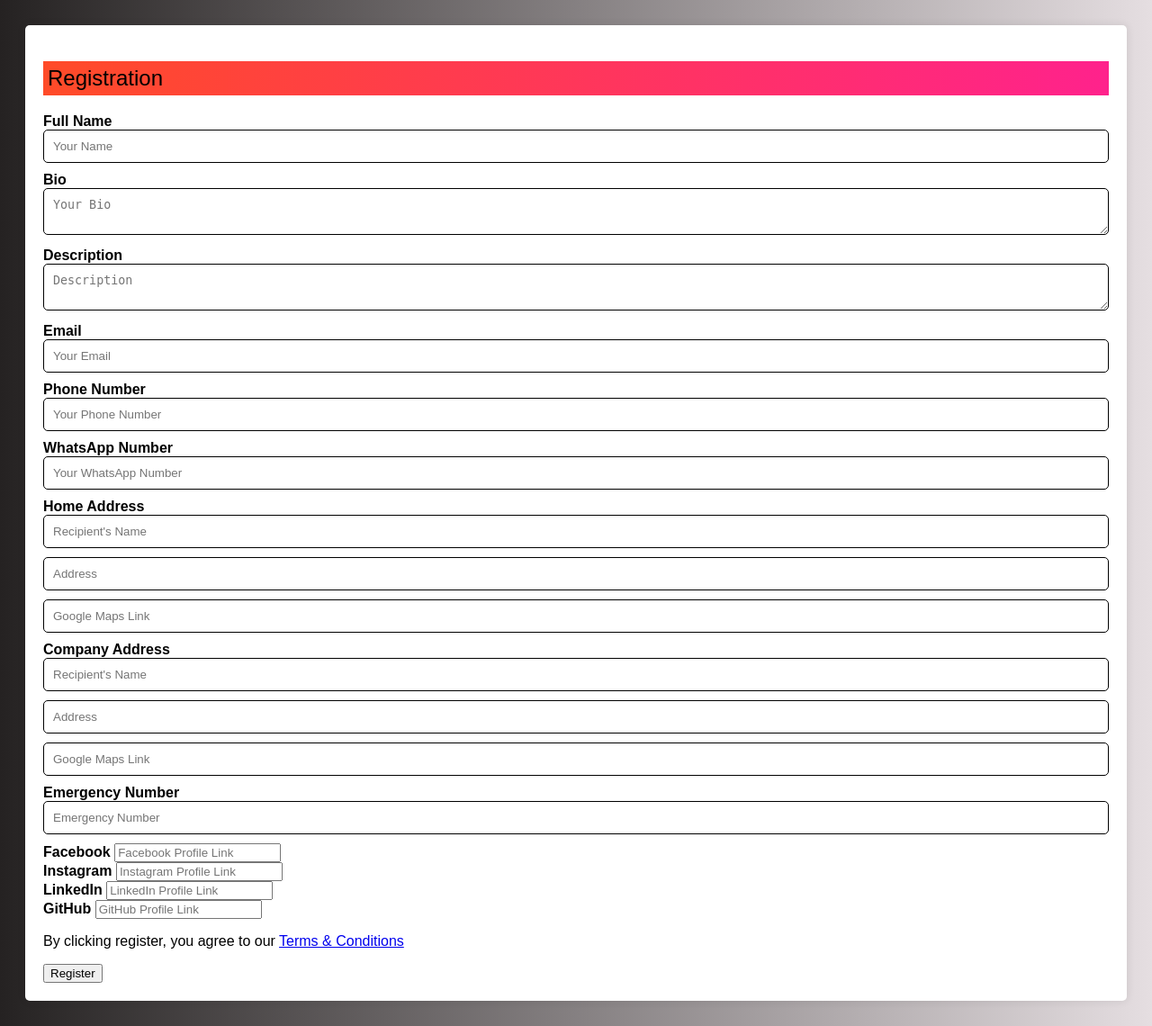
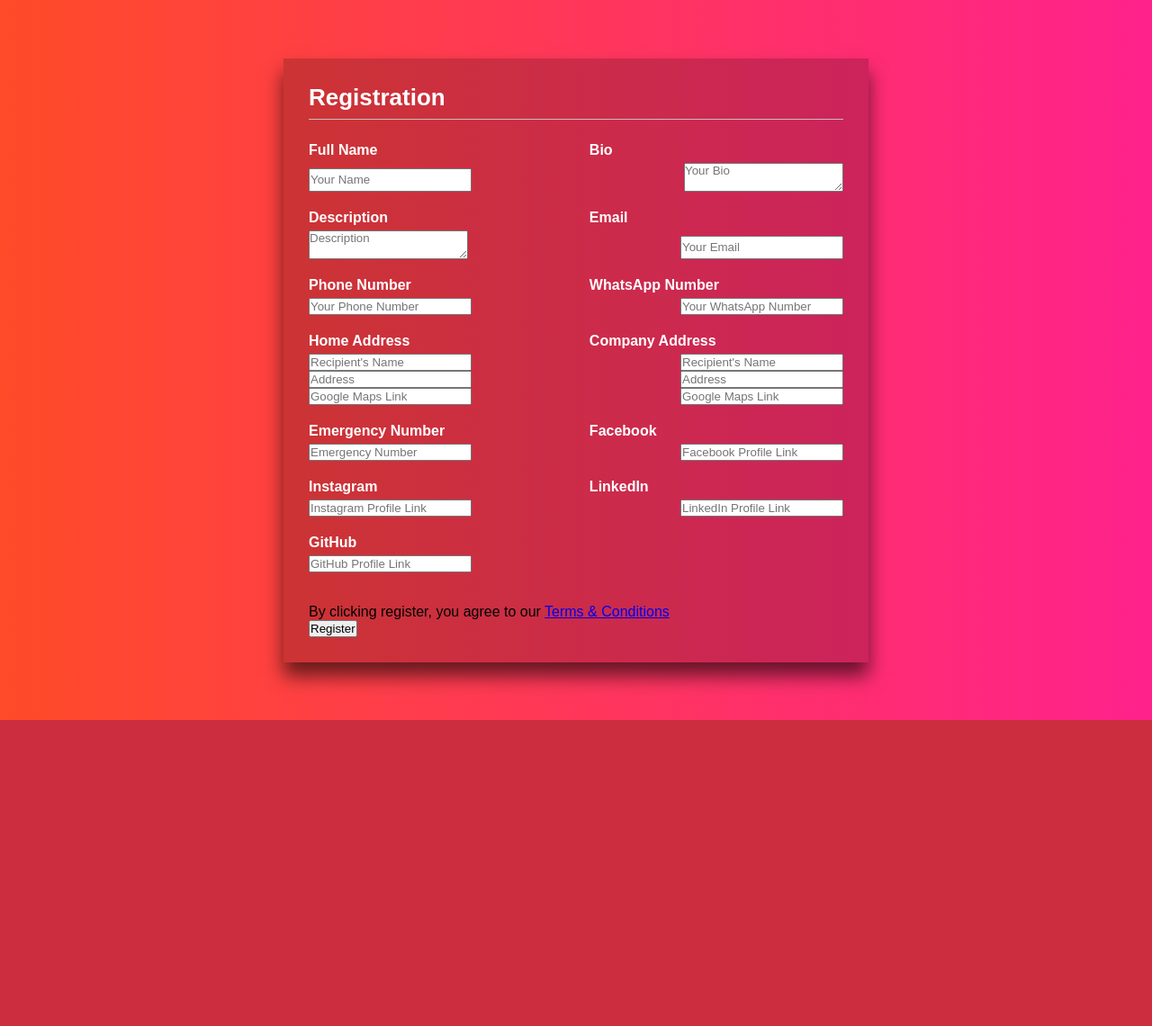
Before and after one commit to ad-abir/SmartCard-v2, a PHP site: page /info.php in a window 1280 px wide. Shown: the whole page at 90% size. After the commit the page ends 800 px from the top, so only its background shows below. Run offline with PHP 8.4, Linux system fonts and the light colour scheme.

Commit message:
Progress

```diff
--- a/info.css
+++ b/info.css
@@ -1,4 +1,62 @@
-/* styles.css */
+*{
+    padding: 0;
+    margin: 0;
+    font-family: sans-serif;
+    box-sizing: border-box;
+}
+
+body {
+    display: flex;
+    justify-content: center;
+    align-items: center;
+    height: 100vh;
+    background-image: linear-gradient(to right, #ff4b28, #ff228c);
+}
+
+.Container {
+    max-width: 650px;
+    padding: 28px;
+    margin: 0 28px;
+    overflow: hidden;
+    background: rgba(0,0,0,0.2);
+    box-shadow: 0 15px 20px rgba(0,0,0,0.6);
+}
+
+h2 {
+    font-size: 26px;
+    font-weight: bold;
+    text-align: left;
+    color: #fff;
+    padding-bottom: 8px;
+    border-bottom: 1px solid silver;
+}
+
+.content {
+    display: flex;
+    flex-wrap: wrap;
+    justify-content: space-between;
+    padding: 20px 0;
+}
+
+.input-box {
+    display: flex;
+    flex-wrap: wrap;
+    width: 50%;
+    padding-bottom: 15px;
+}
+
+.input-box:nth-child(2n) {
+    justify-content: end;
+}
+
+.input-box label {
+    width: 95%;
+    color: #fff;
+    font-weight: bold;
+    margin: 5px 0;
+}
+
+/*
 
 body {
     font-family: Arial, sans-serif;
@@ -12,20 +70,19 @@ h2 {
     background: linear-gradient(to right, #ff4b28, #ff228c);
 }
 
-form {
+.info_form_for_records {
+    width: 50%;
     background-color: #fff;
     padding: 20px;
     border-radius: 5px;
     box-shadow: 0 0 10px rgba(0, 0, 0, 0.1);
+    justify-content: center;
+    align-items: center;
 }
 
 label {
     font-weight: bold;
 }
-
-
-
-/* Add this CSS to styles.css */
 
 #home_address_name,
 #company_address_name,
@@ -51,7 +108,7 @@ label {
 input[type="text"],
 input[type="email"],
 input[type="tel"],
-/* input[type="url"], */
+
 textarea {
     width: 100%;
     padding: 10px;
@@ -85,7 +142,6 @@ input:invalid + span {
     font-size: 0.8em;
 }
 
-/* Optional: Styles for specific fields */
 #full_name,
 #email,
 #phone_number,
@@ -98,6 +154,7 @@ input:invalid + span {
 #company_address_name,
 #home_address,
 #company_address {
-    width: calc(50% - 10px); /* Set the width to 50% of the container minus some padding */
+    width: calc(50% - 10px);
     margin-bottom: 10px;
 }
+ */
```
